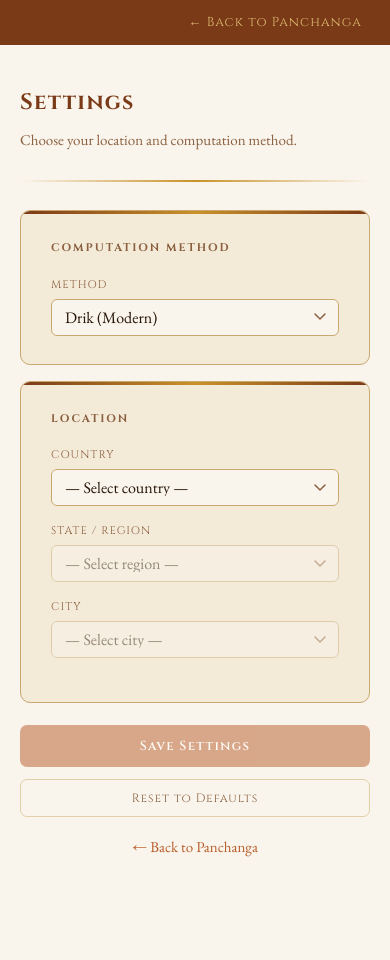
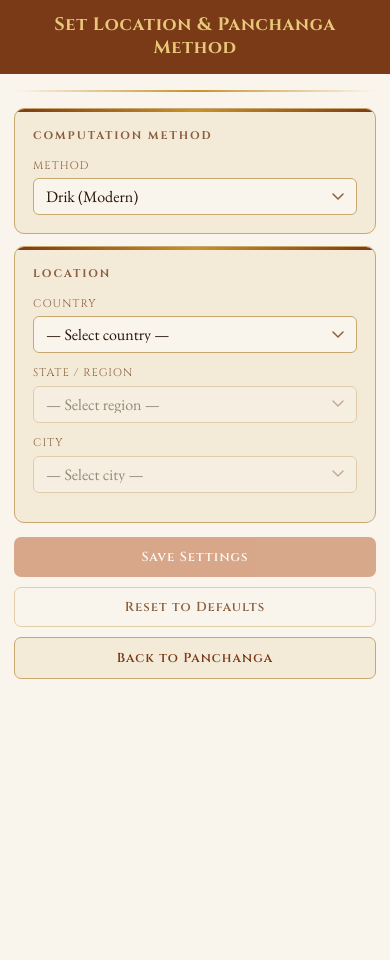
Before and after one commit to grbhattarai/bheshajpatro, a Python web app: template app/templates/settings.html in a window 390 px wide. After the commit the page ends 679 px from the top, so only its background shows below. Run offline with Jinja, Linux system fonts and the light colour scheme; the template is opened without the code that fills it, so the values that code supplies are empty.

Commit message:
Settings Interface

```diff
--- a/app/templates/eclipse.html
+++ b/app/templates/eclipse.html
@@ -302,8 +302,7 @@
 
         <div class="location-sub">
             Latitude: {{ place.latitude }},
-            Longitude: {{ place.longitude }},
-            Elevation: {{ place.elevation }} m
+            Longitude: {{ place.longitude }}
         </div>
 
         <div class="card">
--- a/app/templates/settings.html
+++ b/app/templates/settings.html
@@ -30,75 +30,59 @@
       color: var(--text);
       font-family: 'EB Garamond', Georgia, serif;
       font-size: 17px;
-      line-height: 1.65;
+      line-height: 1.6;
       min-height: 100vh;
     }
 
     .topbar {
       background: var(--accent-dark);
       color: var(--gold-light);
-      display: flex;
-      align-items: center;
-      justify-content: space-between;
-      padding: 12px 28px;
-      font-family: 'Cinzel', serif;
-      font-size: 13px;
-      letter-spacing: 0.08em;
-    }
-    .topbar-spacer {
-      width: 1px;
-      height: 1px;
-      opacity: 0;
-    }
-    .topbar a {
-      color: var(--gold-light);
-      text-decoration: none;
-      opacity: 0.9;
-    }
-    .topbar a:hover { opacity: 1; }
-
-    .page {
-      max-width: 520px;
-      margin: 40px auto;
-      padding: 0 20px 60px;
+      padding: 14px 28px 16px;
+      text-align: center;
     }
 
-    .page-title {
+    .topbar-title {
       font-family: 'Cinzel', serif;
       font-size: 22px;
       font-weight: 700;
-      color: var(--accent-dark);
-      letter-spacing: 0.06em;
-      margin-bottom: 6px;
+      letter-spacing: 0.04em;
+      color: var(--gold-light);
+      line-height: 1.2;
     }
-    .page-subtitle {
-      font-size: 15px;
-      color: var(--text-soft);
-      margin-bottom: 28px;
+
+    .page {
+      max-width: 540px;
+      margin: 22px auto;
+      padding: 0 18px 38px;
     }
+
     .rule-gold {
       border: none;
       height: 2px;
       background: linear-gradient(to right, transparent, var(--gold), transparent);
-      margin: 14px 0 28px;
+      margin: 8px 0 18px;
     }
 
     .card {
       background: var(--bg-card);
       border: 1px solid var(--border);
       border-radius: 10px;
-      padding: 28px 30px;
-      margin-bottom: 16px;
+      padding: 20px 22px;
+      margin-bottom: 12px;
       position: relative;
       overflow: hidden;
     }
+
     .card::before {
       content: '';
       position: absolute;
-      top: 0; left: 0; right: 0;
+      top: 0;
+      left: 0;
+      right: 0;
       height: 3px;
       background: linear-gradient(to right, var(--accent-dark), var(--gold), var(--accent-dark));
     }
+
     .card-title {
       font-family: 'Cinzel', serif;
       font-size: 11px;
@@ -106,11 +90,16 @@
       letter-spacing: 0.18em;
       color: var(--text-soft);
       text-transform: uppercase;
-      margin-bottom: 18px;
+      margin-bottom: 14px;
     }
 
-    .field { margin-bottom: 16px; }
-    .field:last-child { margin-bottom: 0; }
+    .field {
+      margin-bottom: 12px;
+    }
+
+    .field:last-child {
+      margin-bottom: 0;
+    }
 
     label {
       display: block;
@@ -119,7 +108,7 @@
       letter-spacing: 0.1em;
       color: var(--text-soft);
       text-transform: uppercase;
-      margin-bottom: 5px;
+      margin-bottom: 4px;
     }
 
     select {
@@ -138,84 +127,167 @@
       background-position: right 12px center;
       cursor: pointer;
     }
-    select:focus { outline: none; border-color: var(--accent); }
-    select:disabled { opacity: 0.45; cursor: not-allowed; }
+
+    select:focus {
+      outline: none;
+      border-color: var(--accent);
+    }
+
+    select:disabled {
+      opacity: 0.45;
+      cursor: not-allowed;
+    }
 
     .selected-location {
       display: none;
       background: var(--bg-deep);
       border: 1px solid var(--border);
       border-radius: 7px;
-      padding: 12px 16px;
-      margin-top: 16px;
+      padding: 10px 14px;
+      margin-top: 14px;
     }
-    .selected-location.visible { display: block; }
+
+    .selected-location.visible {
+      display: block;
+    }
+
     .selected-location-name {
       font-weight: 600;
+      font-size: 15px;
       color: var(--text);
-      margin-bottom: 4px;
-    }
-    .selected-location-detail {
-      font-size: 13px;
-      color: var(--text-soft);
+      margin-bottom: 3px;
     }
 
-    .btn-primary {
+    .selected-location-detail {
+      font-size: 12px;
+      color: var(--text-soft);
+      line-height: 1.45;
+    }
+
+    .btn-primary,
+    .btn-secondary,
+    .btn-back {
       display: block;
       width: 100%;
-      padding: 12px;
-      background: var(--accent);
-      color: white;
-      border: none;
       border-radius: 7px;
       font-family: 'Cinzel', serif;
       font-size: 13px;
       font-weight: 600;
-      letter-spacing: 0.1em;
+      letter-spacing: 0.08em;
+      text-align: center;
+      text-decoration: none;
       cursor: pointer;
-      transition: background 0.2s;
-      margin-top: 22px;
+      transition: all 0.2s;
     }
-    .btn-primary:hover { background: var(--accent-dark); }
-    .btn-primary:disabled { opacity: 0.5; cursor: not-allowed; }
 
-    .btn-danger {
-      display: block;
-      width: 100%;
+    .btn-primary {
+      margin-top: 16px;
+      padding: 11px;
+      background: var(--accent);
+      color: white;
+      border: none;
+    }
+
+    .btn-primary:hover {
+      background: var(--accent-dark);
+    }
+
+    .btn-primary:disabled {
+      opacity: 0.5;
+      cursor: not-allowed;
+    }
+
+    .btn-secondary {
+      margin-top: 10px;
       padding: 10px;
       background: none;
       color: var(--text-soft);
       border: 1px solid var(--border-light);
-      border-radius: 7px;
-      font-family: 'Cinzel', serif;
-      font-size: 12px;
-      letter-spacing: 0.08em;
-      cursor: pointer;
-      transition: all 0.2s;
     }
-    .btn-danger:hover { border-color: var(--accent); color: var(--accent); }
 
-    .back-link {
-      display: block;
-      text-align: center;
-      margin-top: 18px;
-      font-size: 15px;
+    .btn-secondary:hover {
+      border-color: var(--accent);
       color: var(--accent);
-      text-decoration: none;
     }
-    .back-link:hover { text-decoration: underline; }
+
+    .btn-back {
+      margin-top: 10px;
+      padding: 10px;
+      background: var(--bg-card);
+      color: var(--accent-dark);
+      border: 1px solid var(--border);
+    }
+
+    .btn-back:hover {
+      background: var(--bg-deep);
+      border-color: var(--accent);
+      color: var(--accent-dark);
+    }
+
+    @media (max-width: 680px) {
+      .topbar {
+        padding: 14px 16px 15px;
+      }
+
+      .topbar-title {
+        font-size: 18px;
+        line-height: 1.25;
+      }
+
+      .page {
+        max-width: 100%;
+        margin: 16px auto;
+        padding: 0 14px 30px;
+      }
+
+      .rule-gold {
+        margin: 8px 0 16px;
+      }
+
+      .card {
+        padding: 18px 18px;
+        margin-bottom: 12px;
+      }
+
+      .card-title {
+        margin-bottom: 12px;
+      }
+
+      .field {
+        margin-bottom: 11px;
+      }
+
+      select {
+        font-size: 16px;
+        padding: 9px 32px 9px 12px;
+      }
+
+      .selected-location {
+        padding: 10px 12px;
+        margin-top: 12px;
+      }
+
+      .selected-location-name {
+        font-size: 14px;
+      }
+
+      .selected-location-detail {
+        font-size: 11.5px;
+      }
+
+      .btn-primary {
+        margin-top: 14px;
+      }
+    }
   </style>
 </head>
 <body>
 
 <div class="topbar">
-  <div class="topbar-spacer"></div>
-  <a href="/">← Back to Panchanga</a>
+  <div class="topbar-title">Set Location &amp; Panchanga Method</div>
 </div>
 
 <div class="page">
-  <div class="page-title">Settings</div>
-  <div class="page-subtitle">Choose your location and computation method.</div>
   <div class="rule-gold"></div>
 
   <form method="post" action="/settings" id="settings-form">
@@ -228,7 +300,6 @@
     <input type="hidden" name="tz"        id="h-tz">
     <input type="hidden" name="elevation" id="h-elevation" value="0">
 
-    <!-- Method -->
     <div class="card">
       <div class="card-title">Computation Method</div>
       <div class="field">
@@ -240,7 +311,6 @@
       </div>
     </div>
 
-    <!-- Location -->
     <div class="card">
       <div class="card-title">Location</div>
 
@@ -274,11 +344,11 @@
     <button type="submit" class="btn-primary" id="btn-save" disabled>Save Settings</button>
   </form>
 
-  <form method="post" action="/settings/clear" style="margin-top: 12px;">
-    <button type="submit" class="btn-danger">Reset to Defaults</button>
+  <form method="post" action="/settings/clear" style="margin-top: 10px;">
+    <button type="submit" class="btn-secondary">Reset to Defaults</button>
   </form>
 
-  <a href="/" class="back-link">← Back to Panchanga</a>
+  <a href="/" class="btn-back">Back to Panchanga</a>
 </div>
 
 <script>
@@ -301,7 +371,7 @@ async function loadCountries() {
       sel.value = cc;
       if (sel.value) await onCountryChange(true);
     }
-  } catch(e) {
+  } catch (e) {
     console.error('Failed to load countries', e);
   }
 }
@@ -309,12 +379,12 @@ async function loadCountries() {
 async function onCountryChange(preselect = false) {
   const cc = document.getElementById('sel-country').value;
   const stateSel = document.getElementById('sel-state');
-  const citySel  = document.getElementById('sel-city');
+  const citySel = document.getElementById('sel-city');
 
   stateSel.innerHTML = '<option value="">— Select region —</option>';
   stateSel.disabled = true;
-  citySel.innerHTML  = '<option value="">— Select city —</option>';
-  citySel.disabled   = true;
+  citySel.innerHTML = '<option value="">— Select city —</option>';
+  citySel.disabled = true;
   clearSelected();
 
   if (!cc) return;
@@ -335,7 +405,10 @@ async function onCountryChange(preselect = false) {
       const parts = currentKey.split('_');
       if (parts.length >= 3) {
         stateSel.value = parts[1].toUpperCase();
-        if (stateSel.value) { await onStateChange(true); return; }
+        if (stateSel.value) {
+          await onStateChange(true);
+          return;
+        }
       }
     }
   } else {
@@ -385,24 +458,29 @@ async function loadCities(cc, sc, preselect = false) {
 
 function onCityChange() {
   const val = document.getElementById('sel-city').value;
-  if (!val) { clearSelected(); return; }
+  if (!val) {
+    clearSelected();
+    return;
+  }
 
   try {
     const city = JSON.parse(val);
-    document.getElementById('h-key').value       = city.key || '';
-    document.getElementById('h-name').value      = city.name || '';
-    document.getElementById('h-latitude').value  = city.latitude;
+
+    document.getElementById('h-key').value = city.key || '';
+    document.getElementById('h-name').value = city.name || '';
+    document.getElementById('h-latitude').value = city.latitude;
     document.getElementById('h-longitude').value = city.longitude;
-    document.getElementById('h-standard').value  = city.standard;
-    document.getElementById('h-tz').value        = city.tz || '';
+    document.getElementById('h-standard').value = city.standard;
+    document.getElementById('h-tz').value = city.tz || '';
     document.getElementById('h-elevation').value = city.elevation || 0;
 
     document.getElementById('sel-loc-name').textContent = city.name;
     document.getElementById('sel-loc-detail').textContent =
-      `Lat: ${city.latitude}  ·  Lon: ${city.longitude}  ·  Std: ${city.standard}°  ·  TZ: ${city.tz}`;
+      `Lat: ${city.latitude} · Lon: ${city.longitude} · Std: ${city.standard}° · TZ: ${city.tz}`;
+
     document.getElementById('selected-location').classList.add('visible');
     document.getElementById('btn-save').disabled = false;
-  } catch(e) {
+  } catch (e) {
     clearSelected();
   }
 }
```
Also changed, not shown: app/static/styles.css (+118 -48 lines).
